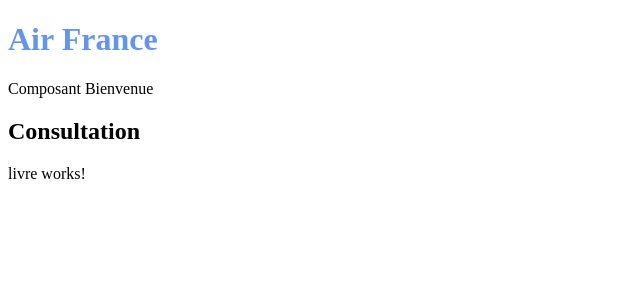
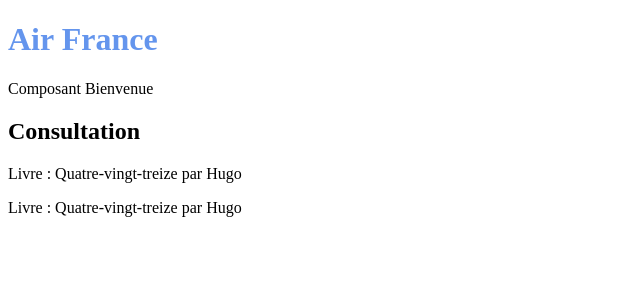
Before and after one commit to MaunyM/angular-valbonne, an Angular app: page / in a window 1280 px wide. Shown: the top 300 px of the page, without its empty margins (0-640 px from the left). Built offline with nearby package versions, Linux system fonts and the light colour scheme.

Commit message:
Creation service

```diff
--- a/src/app/consultation/consultation-root/consultation-root.component.html
+++ b/src/app/consultation/consultation-root/consultation-root.component.html
@@ -1,2 +1,3 @@
 <h2>Consultation</h2>
 <app-livre></app-livre>
+<app-livre></app-livre>
--- a/src/app/consultation/livre/livre.component.html
+++ b/src/app/consultation/livre/livre.component.html
@@ -1,3 +1,3 @@
 <p>
-  livre works!
+  Livre : {{livre.titre}} par {{livre.auteur}}
 </p>
--- a/src/app/consultation/livre/livre.component.ts
+++ b/src/app/consultation/livre/livre.component.ts
@@ -1,4 +1,5 @@
 import { Component, OnInit } from '@angular/core';
+import { Livre } from 'src/app/livre';
 
 @Component({
   selector: 'app-livre',
@@ -6,10 +7,16 @@
   styleUrls: ['./livre.component.css']
 })
 export class LivreComponent implements OnInit {
+  livre: Livre = {
+    auteur : 'Hugo',
+    titre : 'Quatre-vingt-treize',
+    parution : 1874
+  };
 
-  constructor() { }
+  constructor() {
+
+  }
 
   ngOnInit() {
   }
-
 }
--- /dev/null
+++ b/src/app/livre.ts
@@ -0,0 +1,5 @@
+export class Livre {
+  titre: string;
+  auteur: string;
+  parution: number;
+}
```
Also changed, not shown: src/app/shared/livre.service.ts (added, +9 -0 lines), 1 other file (tests, documents, lock files or other folders).
